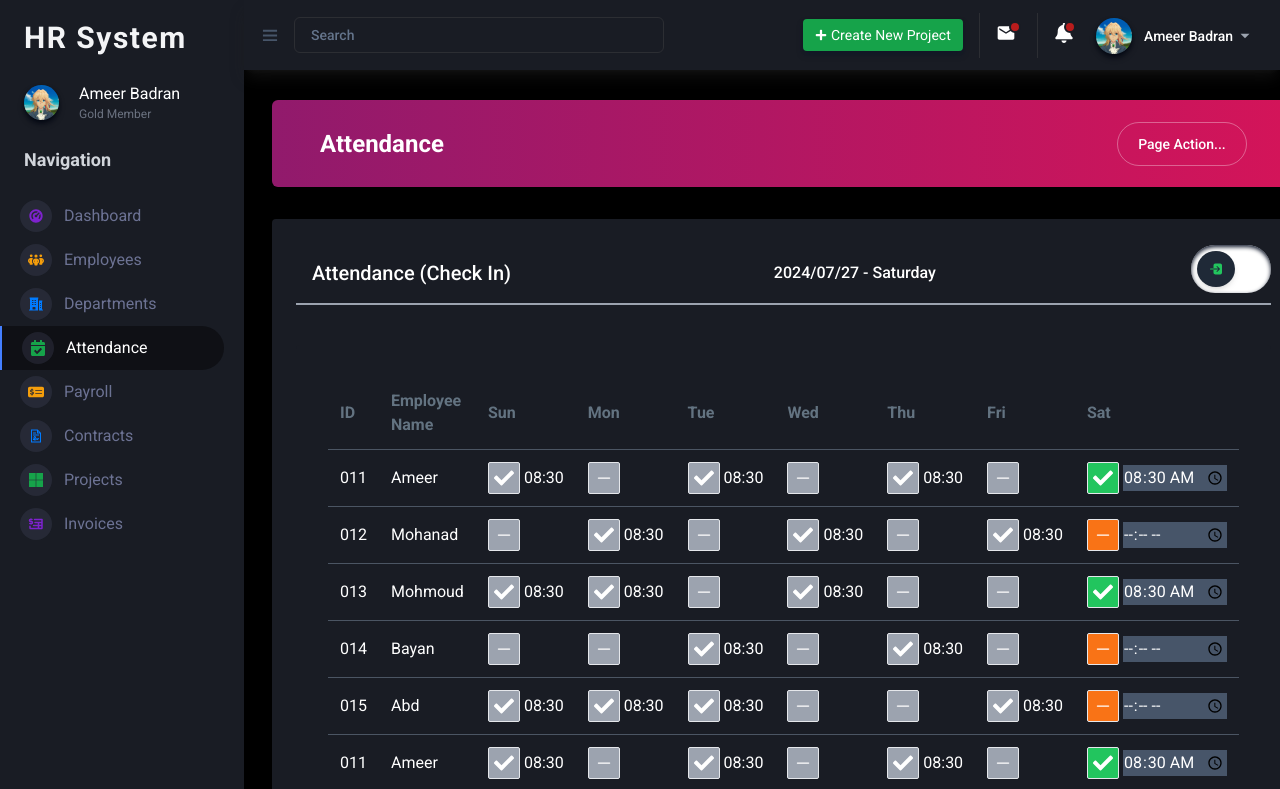
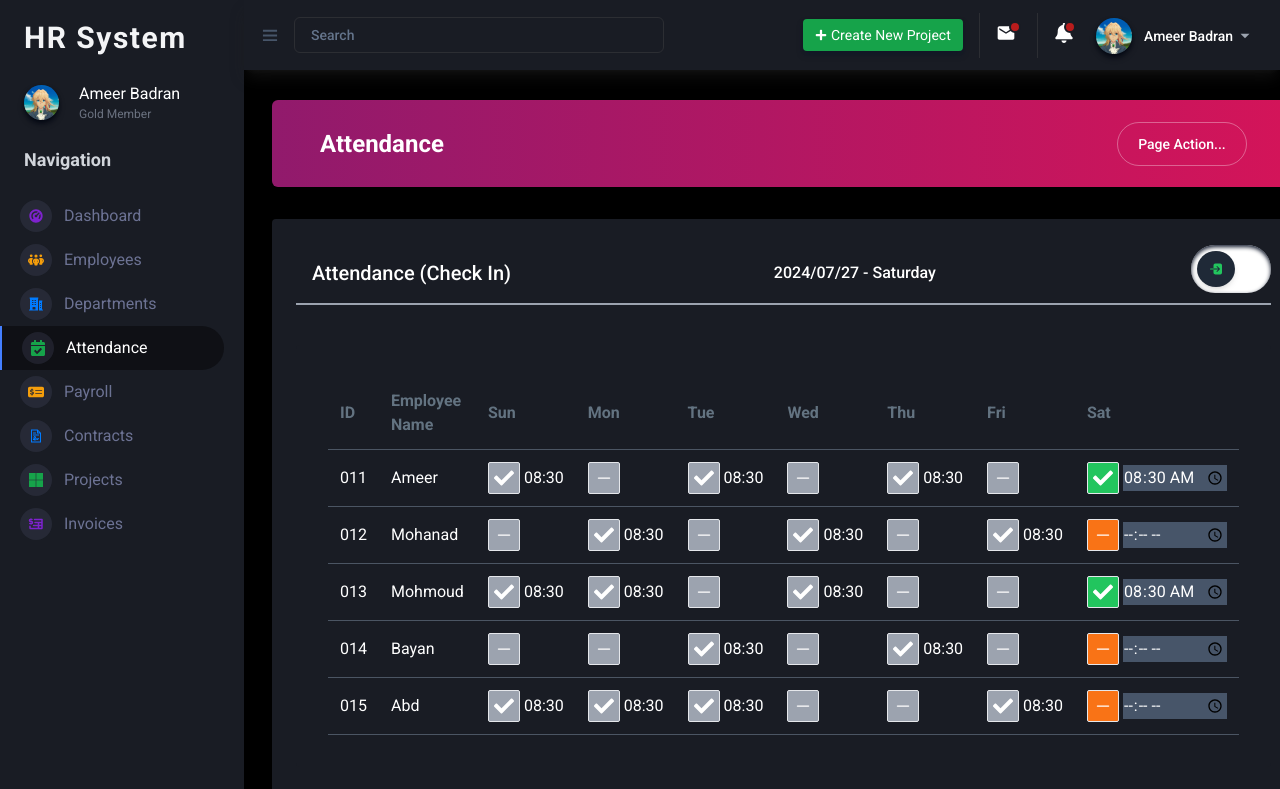
Before and after one commit to AmeerBadran/HR-System-Project, a React (Vite) app: page /HR-System-Project/attendance in a window 1280 px wide. Shown: the top 789 px of the page. Built offline with nearby package versions, Linux system fonts and the light colour scheme; what chartjs-plugin-datalabels would draw is missing.

Commit message:
changes on invoices API

```diff
--- a/src/api/axios/index.js
+++ b/src/api/axios/index.js
@@ -1,8 +1,8 @@
 import axios from "axios";
-const baseURL = import.meta.env.VITE_HR_SYSTEM_BASE_URL;
+// const baseURL = import.meta.env.VITE_HR_SYSTEM_BASE_URL;
 
 const axiosInstance = axios.create({
-  baseURL: baseURL,
+  baseURL: "http://hrsystem.somee.com/api",
 });
 
 axiosInstance.interceptors.request.use(
--- /dev/null
+++ b/src/api/endpoints/invoices.js
@@ -0,0 +1,8 @@
+import axiosInstance from "../axios";
+
+export const getInvoices = () => {
+  return axiosInstance.get('/InvoiceApi/GetInvoices');  // Add return statement
+};
+export const deleteInvoice = (InvoiceID) => {
+    return axiosInstance.get(`/InvoiceApi/DeleteInvoice/${InvoiceID}`);  // Add return statement
+  };
--- a/src/components/molecule/InvoicesListTableRow.jsx
+++ b/src/components/molecule/InvoicesListTableRow.jsx
@@ -1,72 +1,72 @@
-import PropTypes from 'prop-types';
+/* eslint-disable react/prop-types */
 import { RiDownload2Fill } from "react-icons/ri";
 import { IoIosSend } from "react-icons/io";
 import { MdDelete } from "react-icons/md";
 import { SlCalender } from "react-icons/sl";
 import { GrMoney } from "react-icons/gr";
+import { deleteInvoice } from "../../api/endpoints/invoices";
 
-const InvoiceListTableRow = ({ name, amount,invoiceDate,invoiceDue,description, status }) => {
+const formatDate = (dateString) => {
+  const date = new Date(dateString);
+
+  return date.toLocaleDateString('en-US', { year: 'numeric', month: 'long', day: 'numeric' });
+};
+
+const InvoiceListTableRow = ({ invoiceName, amount, invoiceDate, invoiceDue, invoiceDescription, status }) => {
+  const handleDelete = (ID)=>{
+    deleteInvoice(ID)
+  }
   return (
     <tr className="card-body ">
 
       <td className="border-b border-gray-600 p-3 hover:text-yellow-200">
         <div className='flex '>
           <button className="transition-transform transform hover:scale-105 px-4 py-2 text-white rounded">
-            {name}
+            {invoiceName}
           </button>
         </div>
       </td>
 
-      <td className="border-b border-gray-600 p-3  items-center">
+      <td className="border-b border-gray-600 p-3 items-center">
         <div className='flex text-center'>
           <GrMoney className='mr-2 text-cyan-400' /> {amount}$
         </div>
-
       </td>
 
-      <td className="border-b border-gray-600 p-3  items-center">
+      <td className="border-b border-gray-600 p-3 items-center">
         <div className='flex items-center'>
-          <SlCalender className='mr-2 text-amber-900' /> {invoiceDate}
+          <SlCalender className='mr-2 text-amber-900' /> {formatDate(invoiceDate)}
         </div>
       </td>
-      <td className="border-b border-gray-600 p-3  items-center">
+
+      <td className="border-b border-gray-600 p-3 items-center">
         <div className='flex items-center'>
-          <SlCalender className='mr-2 text-amber-400' /> {invoiceDue}
-        </div>
-
-
-      </td>
-      <td className="border-b border-gray-600 p-3  items-center">
-        <div className='flex items-center'>
-           {description}
+          <SlCalender className='mr-2 text-amber-400' /> {formatDate(invoiceDue)}
         </div>
       </td>
+
+      <td className="border-b border-gray-600 p-3 items-center">
+        <div className='flex items-center'>
+           {invoiceDescription}
+        </div>
+      </td>
+
       <td className="border-b border-gray-600 p-3">
         <span className={`inline-block border ${status === 'Paid' ? 'text-[#08D25B] border-[#08D25B]' : status === 'Unpaid' ? 'text-[#FFAB13] border-[#FFAB13]' : status === 'Delayed' ? 'text-[#EE414A] border-[#EE414A]' : ''} rounded-[4px] px-3 py-1`}>
           {status}
         </span>
       </td>
 
-      <td className="border-b border-gray-600 p-3  justify-end space-x-2">
+      <td className="border-b border-gray-600 p-3 justify-end space-x-2">
         <div className='flex space-x-4 '>
           <button title='Download' className='bg-cyan-500 rounded p-1 transition transform hover:scale-110 '><RiDownload2Fill /></button>
           <button title='Send' className='bg-green-500 rounded p-1 transition transform hover:scale-110' ><IoIosSend /></button>
-          <button title='Delete' className='bg-orange-500 rounded p-1 transition transform hover:scale-110'><MdDelete /></button>
+          <button title='Delete' onClick={()=>handleDelete(invoiceName)} className='bg-orange-500 rounded p-1 transition transform hover:scale-110'><MdDelete /></button>
         </div>
-
       </td>
 
     </tr>
   );
 };
 
-InvoiceListTableRow.propTypes = {
-  name: PropTypes.string.isRequired,
-  amount: PropTypes.number.isRequired,
-  invoiceDate: PropTypes.string.isRequired,
-  invoiceDue: PropTypes.string.isRequired,
-  description: PropTypes.string.isRequired,
-  status: PropTypes.string.isRequired,
-};
-
 export default InvoiceListTableRow;
--- a/src/components/organism/DashboardProjectsTable.jsx
+++ b/src/components/organism/DashboardProjectsTable.jsx
@@ -1,15 +1,13 @@
-//import { useEffect } from 'react';
+import { useEffect } from 'react';
 import PropTypes from 'prop-types';
 import { useState } from 'react';
 import { deleteDepartment, updateDepartment } from '../../features/departments/departmentsSlice';
 import { deleteContract, updateContract } from '../../features/contracts/contractsSlice';
 import { useSelector, useDispatch } from 'react-redux';
 
-
-import { invoiceListData } from "../../constants/invoicesListData";
-import {projectData} from "../../constants/dashboardProjectTableData"
+import { projectData } from "../../constants/dashboardProjectTableData"
 import DashboardProjectTableRow from "../molecule/DashboardProjectTableRow";
-import {leaveRequestsData} from "../../constants/leaveRequestsData"
+import { leaveRequestsData } from "../../constants/leaveRequestsData"
 import AttendanceInRow from '../molecule/AttendanceInRow';
 import InvoiceListTableRow from '../molecule/InvoicesListTableRow';
 import LeaveRequestRow from '../molecule/LeaveRequestRow';
@@ -17,18 +15,17 @@ import DepartmentTableRow from '../molecule/DepartmentTableRow';
 import ContractTableRow from '../molecule/ContractTableRow';
 import DepartmentEditForm from '../molecule/EditDepartmentForm';
 import ContractEditForm from '../molecule/EditContractForm';
+
+import { toast } from 'react-toastify';
+import { getInvoices } from '../../api/endpoints/invoices';
+
+
 const projects = ['Project Name', 'Hours', 'Priority', 'Progress'];
-const invoices = ["Employee name", "Employee Address", "Per hour payment", "Condition", "Options"];
+const invoices = ["Invoice Name", "Amount", "Invoice Date", "Invoice Due", "Invoice Description","Status","Actions"];
 const attendance = ['ID', 'Employee Name', 'Sun', 'Mon', 'Tue', 'Wed', 'Thu', 'Fri', 'Sat'];
 const leaveRequests = ['No Request', 'Emp ID', 'Emp Name', 'Type', 'Start Date', 'Expiry Date', 'Message', 'State', ''];
 const departments = ['Department Name', 'Number of Employees', 'Head of Department', 'Location', 'Budget', 'Actions'];
 const contracts = ['Employee Name', 'Contract Type', 'Position', 'Start Date', 'End Date', 'Salary', 'Actions'];
-
-//endpoints
-
-// import { getLeaveRequests, getProject } from '../../api/endpoints/leaveRequests';
-// import { toast } from 'react-toastify';
-
 
 const fackData = [
   {
@@ -95,84 +92,40 @@ const fackData = [
       Friday: { checkIn: '08:30', checkOut: '17:30' },
       Saturday: { checkIn: '', checkOut: '' }
     }
-  },
-  {
-    id: '011',
-    name: 'Ameer',
-    attendance: {
-      Sunday: { checkIn: '08:30', checkOut: '17:30' },
-      Monday: { checkIn: '', checkOut: '' },
-      Tuesday: { checkIn: '08:30', checkOut: '17:30' },
-      Wednesday: { checkIn: '', checkOut: '' },
-      Thursday: { checkIn: '08:30', checkOut: '17:30' },
-      Friday: { checkIn: '', checkOut: '' },
-      Saturday: { checkIn: '08:30', checkOut: '17:30' }
-    }
-  },
-  {
-    id: '012',
-    name: 'Mohanad',
-    attendance: {
-      Sunday: { checkIn: '', checkOut: '' },
-      Monday: { checkIn: '08:30', checkOut: '17:30' },
-      Tuesday: { checkIn: '', checkOut: '' },
-      Wednesday: { checkIn: '08:30', checkOut: '17:30' },
-      Thursday: { checkIn: '', checkOut: '' },
-      Friday: { checkIn: '08:30', checkOut: '17:30' },
-      Saturday: { checkIn: '', checkOut: '' }
-    }
-  },
-  {
-    id: '013',
-    name: 'Mohmoud',
-    attendance: {
-      Sunday: { checkIn: '08:30', checkOut: '17:30' },
-      Monday: { checkIn: '08:30', checkOut: '17:30' },
-      Tuesday: { checkIn: '', checkOut: '' },
-      Wednesday: { checkIn: '08:30', checkOut: '17:30' },
-      Thursday: { checkIn: '', checkOut: '' },
-      Friday: { checkIn: '', checkOut: '' },
-      Saturday: { checkIn: '08:30', checkOut: '17:30' }
-    }
-  },
+  }
 ];
 
 const DashboardProjectsTable = ({ tableType, day }) => {
   const dispatch = useDispatch();
   const departmentsData = useSelector((state) => state.departments);
   const contractsData = useSelector((state) => state.contracts);
-  //const [allTablesData, setAllTablesData] = useState([])
+  const [invoicesData, setinvoicesData] = useState([]);
   const [editId, setEditId] = useState(null);
   const [editData, setEditData] = useState(null);
 
-  // useEffect(() => {
-  //   const getDataForTable = () => {
-  //     console.log('object')
-  //     try {
-  //       let response;
-  //       if (tableType === 'leaveRequests') {
-  //         console.log('object')
-  //         response = getLeaveRequests()
-  //       } else if (tableType === 'projects') {
-  //         response = getProject()
-  //       } else {
-  //         return
-  //       }
-  //       setAllTablesData(response.data)
-  //     } catch (error) {
-  //       toast.error(error)
-  //     }
-  //   }
-  //   getDataForTable()
-  // }, [tableType])
+  useEffect(() => {
+    const getDataForTable = async () => {
+      try {
+        if (tableType === 'invoices') {
+          const response = await getInvoices();
+          if (response && response.data) {
+            setinvoicesData(response.data);
+          }
+        }
+      } catch (error) {
+        toast.error(error.message || 'An error occurred while fetching data');
+      }
+    };
+
+    getDataForTable();
+  }, [tableType]);
 
   const handleEdit = (id) => {
-    console.log(`Editing ${tableType} with id: ${id}`);
     if (tableType === 'departments') {
-      const department = departmentsData.find(dep => dep.id === id);
+      const department = departmentsData.find((dep) => dep.id === id);
       setEditData(department);
     } else if (tableType === 'contracts') {
-      const contract = contractsData.find(con => con.id === id);
+      const contract = contractsData.find((con) => con.id === id);
       setEditData(contract);
     }
     setEditId(id);
@@ -194,14 +147,12 @@ const DashboardProjectsTable = ({ tableType, day }) => {
   };
 
   const handleDelete = (id) => {
-    console.log(`Deleting ${tableType} with id: ${id}`);
     if (tableType === 'departments') {
       dispatch(deleteDepartment(id));
     } else if (tableType === 'contracts') {
       dispatch(deleteContract(id));
     }
   };
-
 
   let column;
   if (tableType === 'projects') {
@@ -232,7 +183,7 @@ const DashboardProjectsTable = ({ tableType, day }) => {
         <thead>
           <tr>
             {column.map((header, index) => (
-              <th key={index} className="border-b border-gray-600  p-3 text-[#637381] text-left">
+              <th key={index} className="border-b border-gray-600 p-3 text-[#637381] text-left">
                 {header}
               </th>
             ))}
@@ -242,7 +193,7 @@ const DashboardProjectsTable = ({ tableType, day }) => {
           {tableType === 'projects' && projectData.map((project, index) => (
             <DashboardProjectTableRow key={index} {...project} />
           ))}
-          {tableType === 'invoices' && invoiceListData.map((invoice, index) => (
+          {tableType === 'invoices' && invoicesData.map((invoice, index) => (
             <InvoiceListTableRow key={index} {...invoice} />
           ))}
           {tableType === 'leaveRequests' && leaveRequestsData.map((leaveRequest, index) => (
@@ -294,7 +245,6 @@ const DashboardProjectsTable = ({ tableType, day }) => {
           )}
         </>
       )}
-
     </div>
   );
 };
```
